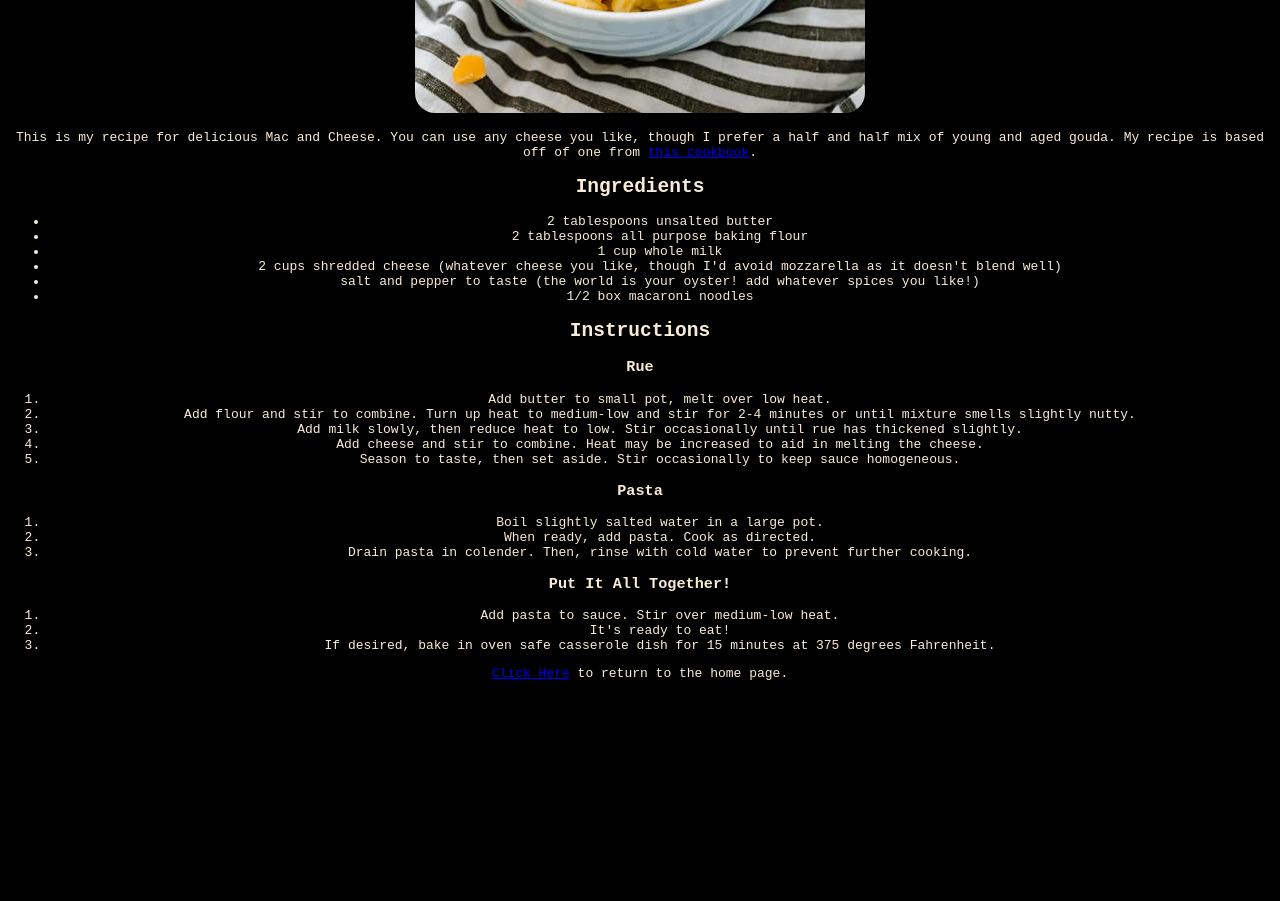
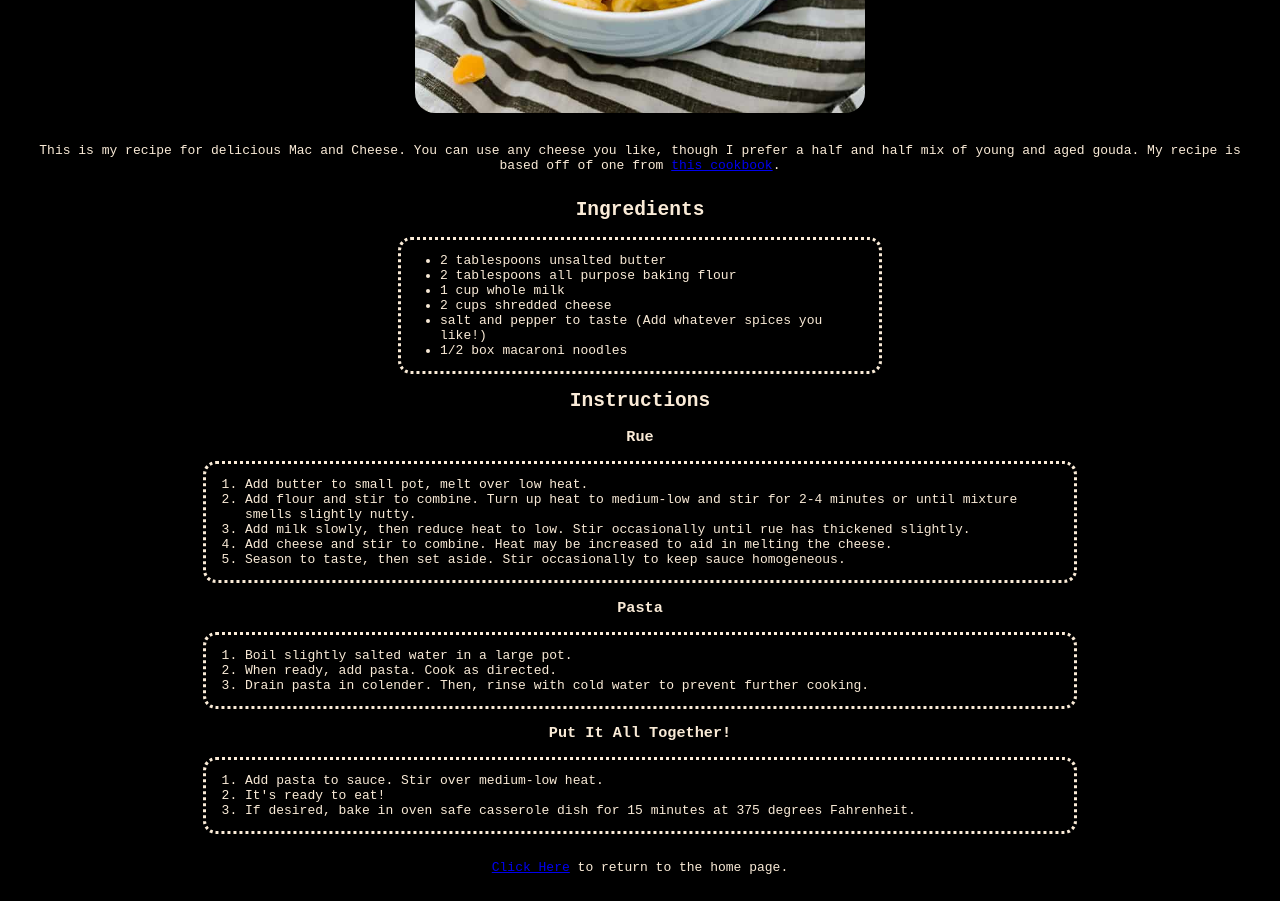
Before and after one commit to aallard1/odin-recipes, a plain HTML site: page recipes/macandcheese.html in a window 1280 px wide. Shown: the part 580-1481 px from the top of the page. Before the commit the page ends 1274 px from the top, so only its background shows below. Drawn offline with Linux system fonts and the light colour scheme.

Commit message:
Added more styling

```diff
--- a/recipes/macandcheese.html
+++ b/recipes/macandcheese.html
@@ -15,8 +15,8 @@
             <li>2 tablespoons unsalted butter</li>
             <li>2 tablespoons all purpose baking flour</li>
             <li>1 cup whole milk</li>
-            <li>2 cups shredded cheese (whatever cheese you like, though I'd avoid mozzarella as it doesn't blend well)</li>
-            <li>salt and pepper to taste (the world is your oyster! add whatever spices you like!)</li>
+            <li>2 cups shredded cheese</li>
+            <li>salt and pepper to taste (Add whatever spices you like!)</li>
             <li>1/2 box macaroni noodles</li>
         </ul>
     <h2>Instructions</h2>
--- a/style.css
+++ b/style.css
@@ -2,32 +2,48 @@ body {
     background-color: black;
 }
 p, h1, h2, h3, ul, ol, div {
-    text-align: center;
     font-family: monospace;
+    color: antiquewhite;
 }
 p {
-    color: antiquewhite;
+
+    margin: 2em;
+    text-align: center;
 }
 h1 {
-    color: antiquewhite;
+    text-align: center;
 }
 h2 {
-    color: antiquewhite;
+    text-align: center;
 }
 h3 {
-    color: antiquewhite;
+    text-align: center;
 }
 ul {
-    color: antiquewhite;
+    margin: 1em 30em 1em 30em;
+    padding: 1em 3em 1em 3em;
+    border-color: antiquewhite;
+    border-style: dotted;
+    border-radius: 1em;
+    text-align: left;
 }
 ol {
-    color: antiquewhite;
+    margin: 1em 15em 1em 15em;
+    padding: 1em 3em 1em 3em;
+    border-color: antiquewhite;
+    border-style: dotted;
+    border-radius: 1em;
+    text-align: left;
 }
 img {
     height: auto;
     width: 450px;
     border-radius: 20px;
 }
+div {
+    text-align: center;
+}
 .index {
     list-style: none;
+    text-align: center;
 }
```
